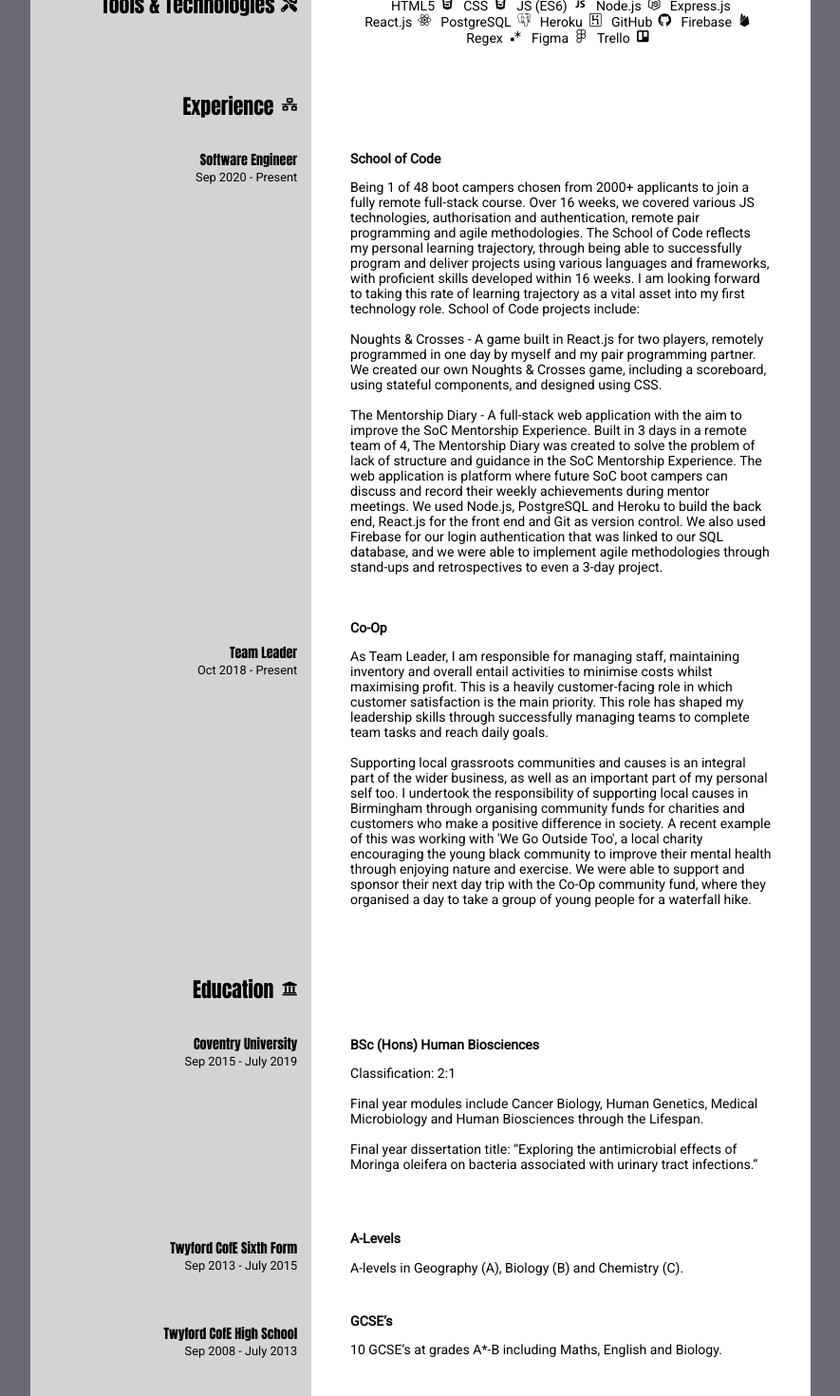
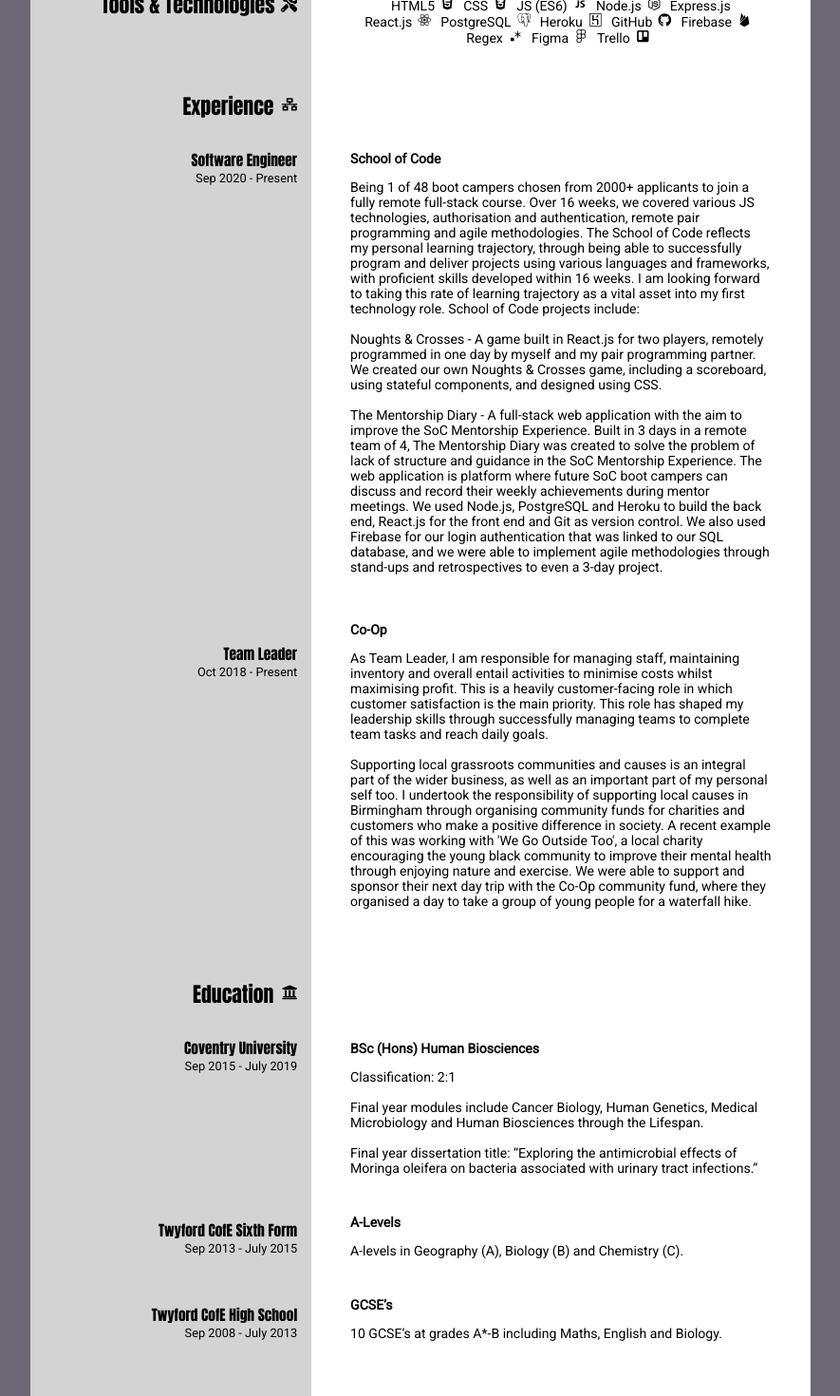
Before and after one commit to FreshtaEbrahim/cv, a React (Create React App) app: page / in a window 1280 px wide. Shown: the part 400-1870 px from the top of the page at 95% size, without its empty margins (197-1082 px from the left). Built offline with nearby package versions, Linux system fonts and the light colour scheme.

Commit message:
small text-size changes

```diff
--- a/src/components/CVEducation/CVEducation.css
+++ b/src/components/CVEducation/CVEducation.css
@@ -34,7 +34,7 @@
 .CVEducation-role {
   background-color: lightgray;
   font-family: "Anton", sans-serif;
-  font-size: 1.1vw;
+  font-size: 1.2vw;
   padding-top: 10%;
   padding-right: 5%;
   text-align: end;
@@ -51,8 +51,8 @@
 .CVEducation-role2 {
   background-color: lightgray;
   font-family: "Anton", sans-serif;
-  font-size: 1.1vw;
-  padding-top: 60%;
+  font-size: 1.2vw;
+  padding-top: 52%;
   padding-right: 5%;
   text-align: end;
 }
@@ -60,8 +60,8 @@
 .CVEducation-role3 {
   background-color: lightgray;
   font-family: "Anton", sans-serif;
-  font-size: 1.1vw;
-  padding-top: 18%;
+  font-size: 1.2vw;
+  padding-top: 17%;
   padding-right: 5%;
   text-align: end;
 }
@@ -84,7 +84,7 @@
 .CVEducation-header2 {
   font-size: 1.1vw;
   background-color: white;
-  padding-top: 11%;
+  padding-top: 6%;
 }
 
 .CVEducation-header3 {
--- a/src/components/CVExperience/CVExperience.css
+++ b/src/components/CVExperience/CVExperience.css
@@ -36,7 +36,7 @@
 .CVExperience-role {
   background-color: lightgray;
   font-family: "Anton", sans-serif;
-  font-size: 1.1vw;
+  font-size: 1.2vw;
   padding-top: 10%;
   padding-right: 5%;
   text-align: end;
@@ -54,7 +54,7 @@
 .CVExperience-role2 {
   background-color: lightgray;
   font-family: "Anton", sans-serif;
-  font-size: 1.1vw;
+  font-size: 1.2vw;
   padding-top: 100%;
   padding-right: 5%;
   text-align: end;
@@ -86,7 +86,7 @@
 .CVExperience-body {
   background-color: white;
   font-size: 1.1vw;
-  padding-bottom: 3.5%;
+  padding-bottom: 4%;
 }
 
 b {
--- a/src/components/CVInterests/index.js
+++ b/src/components/CVInterests/index.js
@@ -34,8 +34,8 @@
           opportunities to others where and when I can, particularly for
           underrepresented and marginalised groups. Hosting free coding classes
           is something I am looking into continuing, to allow for others to
-          utilise opportunities to code without financial setbacks being an
-          issue.
+          utilise opportunities to learn how to code without financial
+          circumstances being a setback.
         </p>
       </div>
     </div>
```
Also changed, not shown: 1 other file (tests, documents, lock files or other folders).
